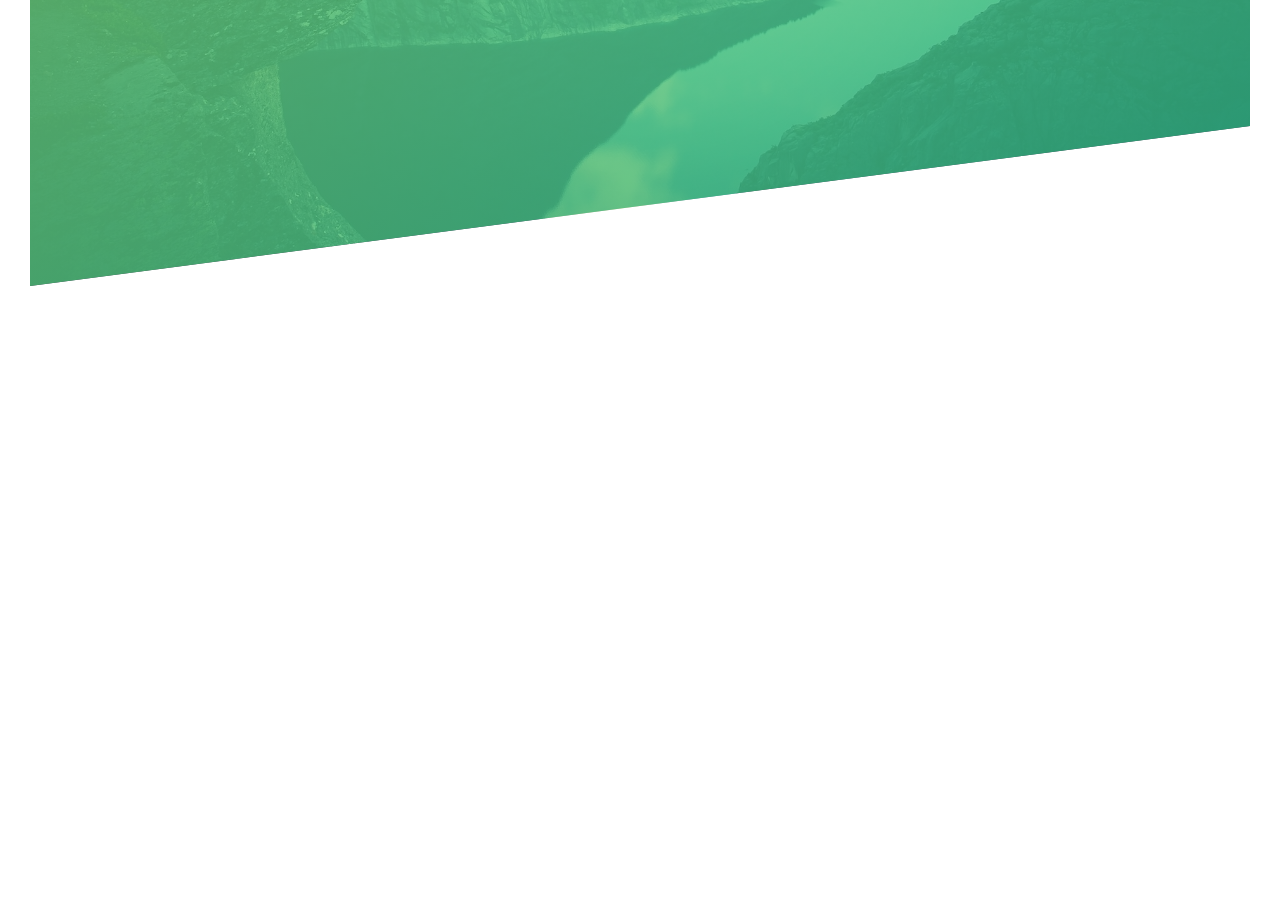
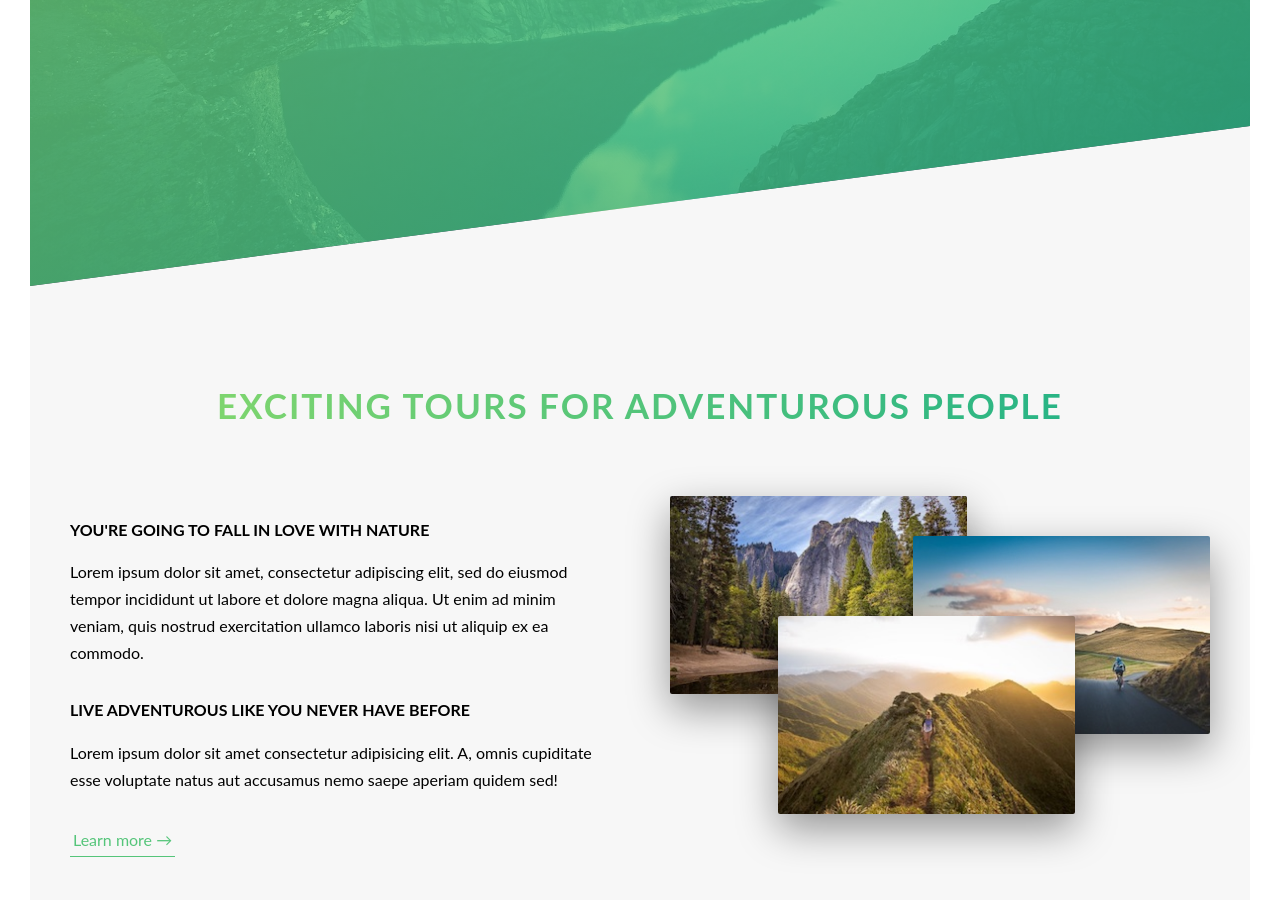
Before and after one commit to selimensar/my-natours, a website: page src/copy/index.html in a window 1280 px wide. Shown: the part 504-1404 px from the top of the page. Before the commit the page ends 820 px from the top, so only its background shows below. Drawn offline with nearby package versions, Linux system fonts and the light colour scheme; files that its build step writes are made by us from their sources; files whose address does not match are found by name.

Commit message:
Building the about section in the home pages

```diff
--- a/src/copy/index.html
+++ b/src/copy/index.html
@@ -2,12 +2,12 @@
 <html>
   <head>
     <title>Copy Me</title>
-	<link rel="stylesheet" type="text/css" href="css/main.css">
+    <link rel="stylesheet" type="text/css" href="css/main.css" />
   </head>
   <body>
     <header class="header">
       <div class="header__logo-box">
-            <img src="img/logo-white.png" alt="Logo" class="header__logo">
+        <img src="img/logo-white.png" alt="Logo" class="header__logo" />
       </div>
 
       <div class="header__text-box">
@@ -17,11 +17,43 @@
         </h1>
 
         <a href="#" class="btn btn--white btn--animated">Discover our tours</a>
+      </div>
+    </header>
 
+    <main>
+      <section class="section-about">
+        <div class="u-center-text u-margin-bottom-big ">
+          <h2 class="heading-secondary">
+            Exciting tours for adventurous people
+          </h2>
         </div>
 
+            <div class="row">
+                <div class="col-1-of-2">
+                    <h3 class="heading-tertiary u-margin-bottom-small">You're going to fall in love with nature</h3>
+                    <p class="paragraph">
+                        Lorem ipsum dolor sit amet, consectetur adipiscing elit, sed do eiusmod tempor incididunt ut labore et dolore magna aliqua. Ut enim ad minim veniam, quis nostrud exercitation ullamco laboris nisi ut aliquip ex ea commodo.
+                    </p>
 
-    </header>
+                    <h3 class="heading-tertiary u-margin-bottom-small">Live adventurous like you never have before</h3>
+                    <p class="paragraph">
+                        Lorem ipsum dolor sit amet consectetur adipisicing elit. A, omnis cupiditate esse voluptate natus aut accusamus nemo saepe aperiam quidem sed!
+                    </p>
+
+                    <a href="#" class="btn-text">Learn more &rarr;</a>
+                    </div>
+
+                        <div class="col-1-of-2">
+                    <div class="composition">
+                        <img src="img/nat-1.jpg" alt="Photo 1" class="composition__photo composition__photo--p1">
+                        <img src="img/nat-2.jpg" alt="Photo 2" class="composition__photo composition__photo--p2">
+                        <img src="img/nat-3.jpg" alt="Photo 3" class="composition__photo composition__photo--p3">
+                    </div>
+                </div>
+            </div>
+
+      </section>
+    </main>
 
     <!--
     <section class="grid-test">
--- a/src/sass/abstracts/_variables.scss
+++ b/src/sass/abstracts/_variables.scss
@@ -3,9 +3,15 @@ $color-primary: #55c57a;
 $color-primary-light: #7ed56f;
 $color-primary-dark: #28b485;
 
+$color-gray-light-1: #f7f7f7;
+
 $color-gray-dark: #777777;
 $color-white: #ffffff;
-$color-black: #000000;
+$color-black: #0000;
+
+// FONT
+
+$defult-font-size: 1.6rem;
 
 // GRID
 $grid-width: 114rem;
--- a/src/sass/base/_typography.scss
+++ b/src/sass/base/_typography.scss
@@ -30,3 +30,36 @@ body {
         animation: moveInRight 1s ease-out;
     }
 }
+
+.heading-secondary {
+    font-size: 3.5rem;
+    text-transform: uppercase;
+    font-weight: 700;
+    display: inline-block;
+    background-image: linear-gradient(to right, $color-primary-light, $color-primary-dark);
+    -webkit-background-clip: text;
+    color: transparent;
+    letter-spacing: .2rem;
+    transition: all .2s;
+
+    &:hover {
+        transform: skewY(2deg) skewX(15deg) scale(1.1);
+        text-shadow: .5rem 1rem 2rem rgba($color-black, .2);
+    }
+
+}
+
+.heading-tertiary {
+    font-size: $defult-font-size;
+    font-weight: 700;
+    text-transform: uppercase;
+
+}
+
+.paragraph {
+    font-size: $defult-font-size;
+
+    &:not(:last-child) {
+        margin-bottom: 3rem;
+    }
+}
--- a/src/sass/base/_utilities.scss
+++ b/src/sass/base/_utilities.scss
@@ -0,0 +1,12 @@
+.u-center-text {
+    text-align: center;
+}
+.u-margin-bottom-small {
+    margin-bottom: 1.5rem;
+}
+.u-margin-bottom-medium {
+    margin-bottom: 4rem;
+}
+.u-margin-bottom-big {
+    margin-bottom: 8rem;
+}
--- a/src/sass/components/_button.scss
+++ b/src/sass/components/_button.scss
@@ -15,7 +15,7 @@
       box-shadow: 0 1rem 2rem rgba($color-black, 0.2);
 
       &::after {
-        transform: scaleX(1.4) scaleY(1.6);
+        transform: scaleX(1.4) scaleY(1 .6);
         opacity: 0;
       }
     }
@@ -51,3 +51,31 @@
       animation-fill-mode: backwards;
     }
   }
+
+  .btn-text {
+    &:link,
+    &:visited {
+      font-size: $defult-font-size;
+      color: $color-primary;
+      display: inline-block;
+      text-decoration: none;
+      border-bottom: 1px solid $color-primary;
+      padding: 3px;
+    }
+
+    &:hover {
+      background-color: $color-primary;
+      color: $color-white;
+      box-shadow: 0 1rem 2rem rgba($color-black, .15);
+      transform: translateY(-2px);
+
+
+    }
+
+    &:active {
+      box-shadow: 0 .5rem 1rem rgba($color-black, .15);
+      transform: translateY(0);
+
+
+    }
+  }
--- /dev/null
+++ b/src/sass/components/_composition.scss
@@ -0,0 +1,45 @@
+.composition {
+
+position: relative;
+
+    &__photo {
+        width: 55%;
+        box-shadow: 0 1.5rem 4rem rgba($color-black, .4);
+        border-radius: 2px;
+        position: absolute;
+        z-index: 10;
+        transition: all .2s;
+        outline-offset: 2rem;
+
+        &--p1 {
+            left: 0;
+            top: -2rem;
+
+        }
+
+        &--p2 {
+            right: 0;
+            top: 2rem;
+
+        }
+
+        &--p3 {
+            left: 20%;
+            top: 10rem;
+
+        }
+
+        &:hover {
+            outline: 1.5rem solid $color-primary;
+            transform: scale(1.05) translateY(-.5rem);
+            box-shadow: 0 2.5rem 4rem rgba($color-black, .5);
+            z-index: 20;
+
+        }
+
+    }
+&:hover &__photo:not(:hover) {
+    transform: scale(.95);
+}
+
+}
--- a/src/sass/layout/_grid.scss
+++ b/src/sass/layout/_grid.scss
@@ -1,6 +1,5 @@
 .row {
   max-width: $grid-width;
-  background-color: #eee;
   margin: 0 auto;
 
   &:not(:last-child) {
@@ -10,7 +9,6 @@
 @include clearfix;
 
 [class^="col-"] {
-    background-color: orangered;
     float: left;
 
     &:not(:last-child) {
--- a/src/sass/main.scss
+++ b/src/sass/main.scss
@@ -8,6 +8,7 @@
 @import "base/utilities";
 
 @import "components/button";
+@import "components/composition";
 
 @import "layout/grid";
 
--- a/src/sass/pages/_home.scss
+++ b/src/sass/pages/_home.scss
@@ -0,0 +1,5 @@
+.section-about {
+    background-color: $color-gray-light-1;
+    padding: 25rem 0;
+    margin-top: -20vh;
+}
```
Also changed, not shown: dist/css/main.css, dist/css/main.min.css, dist/index.html. Lines whose indentation alone changed are shown as unchanged.
